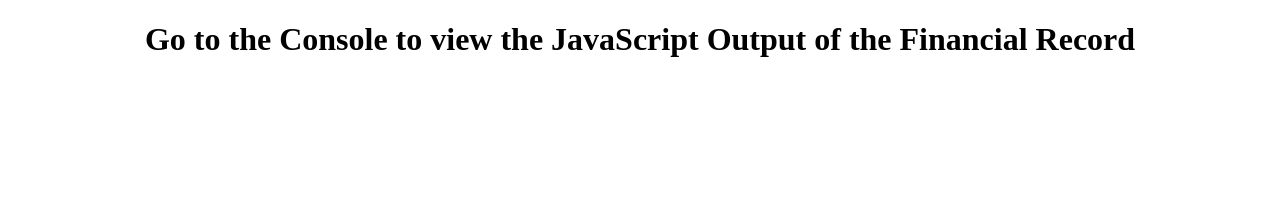
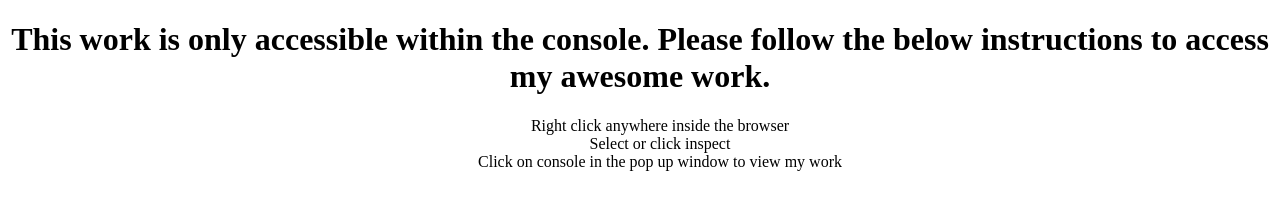
Before and after one commit to Sam-Wisdoms/Console-Finances, a plain HTML site: page index.html in a window 1280 px wide. Drawn offline with Linux system fonts and the light colour scheme.

Commit message:
Added guidance on how to access the console

```diff
--- a/index.html
+++ b/index.html
@@ -5,9 +5,17 @@
   <meta http-equiv="X-UA-Compatible" content="IE=edge">
   <meta name="viewport" content="width=device-width, initial-scale=1.0">
   <title>Financial Records // Profit & Loss // JavaScript // Sam-Wisdoms Amenyenu</title>
+  <link rel="stylesheet" href="style.css">
 </head>
 <body>
-  <h1 style="text-align:center;">Go to the Console to view the JavaScript Output of the Financial Record</h1>
+  <h1 style="text-align:center;">This work is only accessible within the console. Please follow the below instructions to
+    access my awesome work.</h1>
+    <ol>
+      <li>Right click anywhere inside the browser</li>
+      <li>Select or click inspect</li>
+      <li>Click on console in the pop up window to view my work</li>
+    </ol>
+
   <script src="index.js"></script>
 </body>
 </html>
--- /dev/null
+++ b/style.css
@@ -0,0 +1,5 @@
+ol li {
+    display: block;
+    text-align: center;
+    justify-content: center;
+}
```
